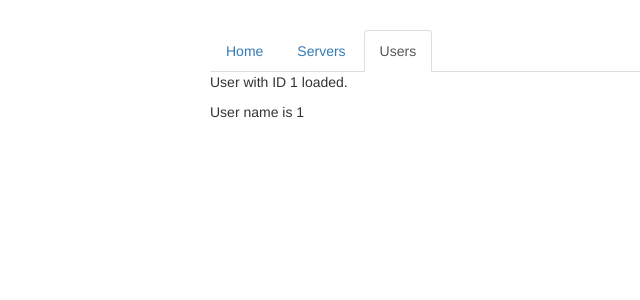
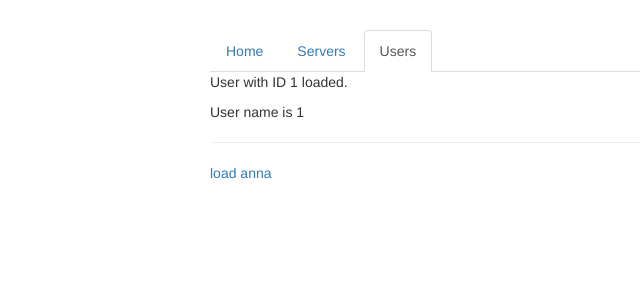
Before and after one commit to abdulmoiez876/angular-router-practice, an Angular app: page /users/1/1 in a window 1280 px wide. Shown: the top 300 px of the page, without its empty margins (55-695 px from the left). Built offline with nearby package versions, Linux system fonts and the light colour scheme.

Commit message:
implemented route fetching using observables

```diff
--- a/src/app/users/user/user.component.html
+++ b/src/app/users/user/user.component.html
@@ -1,2 +1,4 @@
 <p>User with ID {{ user.id }} loaded.</p>
 <p>User name is {{ user.name }}</p>
+<hr>
+<a [routerLink]="['/users', 10, 'anna']">load anna</a>
--- a/src/app/users/user/user.component.ts
+++ b/src/app/users/user/user.component.ts
@@ -1,5 +1,5 @@
 import { Component, OnInit } from '@angular/core';
-import { ActivatedRoute } from '@angular/router';
+import { ActivatedRoute, Params } from '@angular/router';
 
 @Component({
   selector: 'app-user',
@@ -19,6 +19,15 @@
       id: this.activatedRoute.snapshot.params['id'],
       name: this.activatedRoute.snapshot.params['name']
     }
+
+    this.activatedRoute.params.subscribe(
+      (updatedParams: Params) => {
+        this.user = {
+          id: updatedParams['id'],
+          name: updatedParams['name']
+        }
+      }
+    )
   }
 
 }
```
